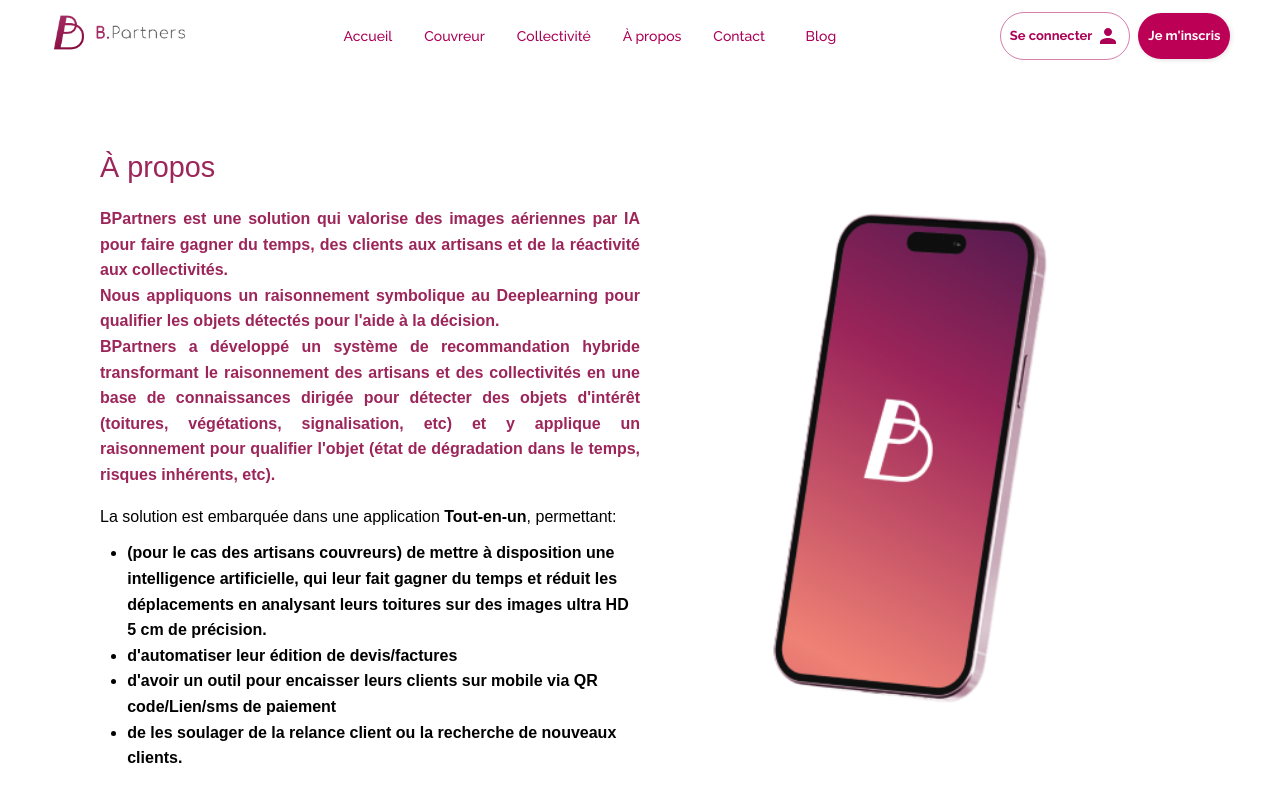
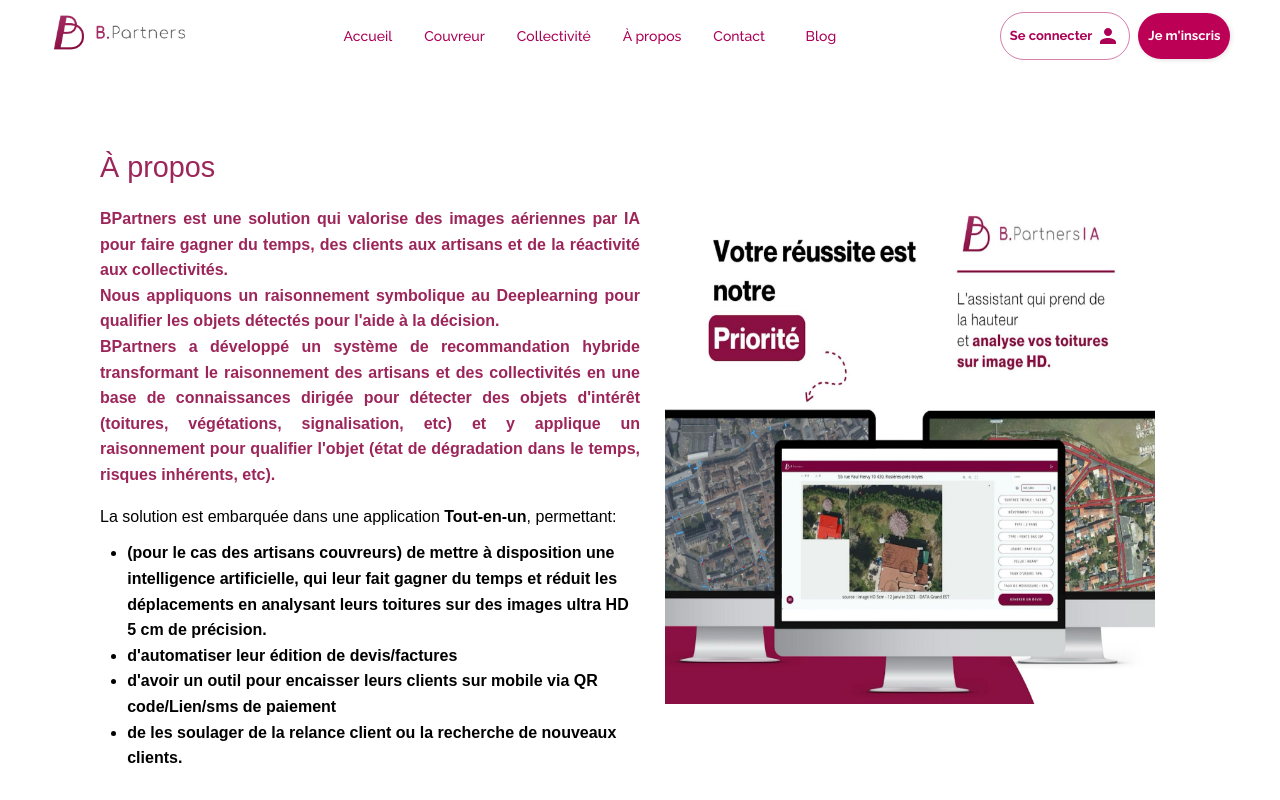
Before and after one commit to b-partners/web-landing, a React (Vite) app: page /about in a window 1280 px wide. Shown: the top 800 px of the page. Built offline with nearby package versions, Linux system fonts and the light colour scheme; no server answers; a web font is replaced by a local one.

Commit message:
chore: change description images

```diff
--- a/src/pages/About/Description/Description.jsx
+++ b/src/pages/About/Description/Description.jsx
@@ -1,7 +1,7 @@
 import React from 'react';
 import { LazyLoadImage } from 'react-lazy-load-image-component';
 
-import BpPhone from '../../Home/assets/img/bp-phone.png';
+import descriptionImage from '../assets/description.jpeg';
 
 export function Description() {
   return (
@@ -32,8 +32,8 @@ export function Description() {
           </ul>
         </div>
         <div className="description__col2">
-          <div>
-            <LazyLoadImage alt="BpPhone" src={BpPhone} height={200} effect="blur" />
+          <div style={{ paddingInline: '25px' }}>
+            <LazyLoadImage alt="BpPhone" src={descriptionImage} height={200} effect="blur" />
           </div>
         </div>
       </div>
```
Also changed, not shown: src/pages/About/assets/description.jpeg (added).
